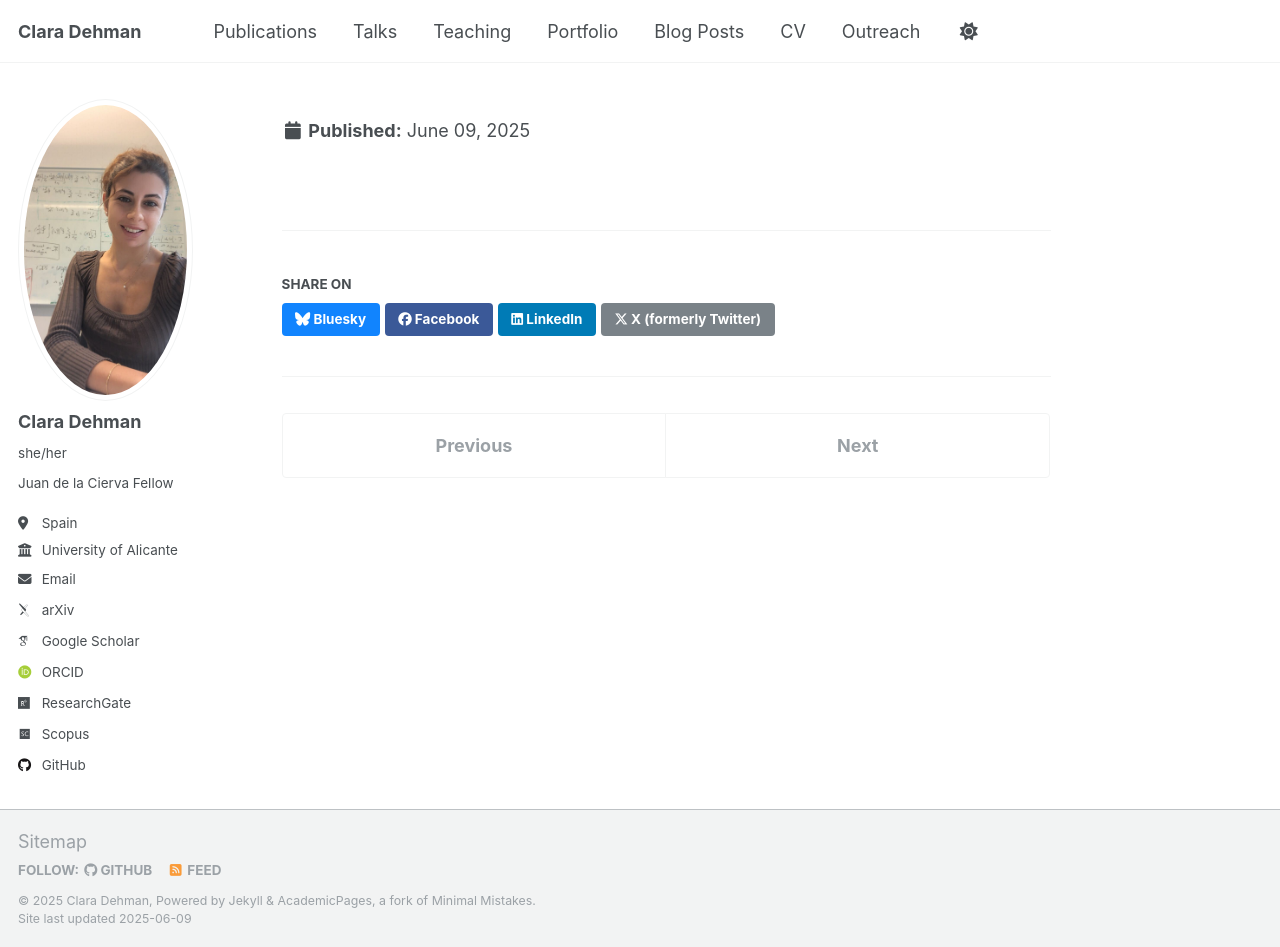
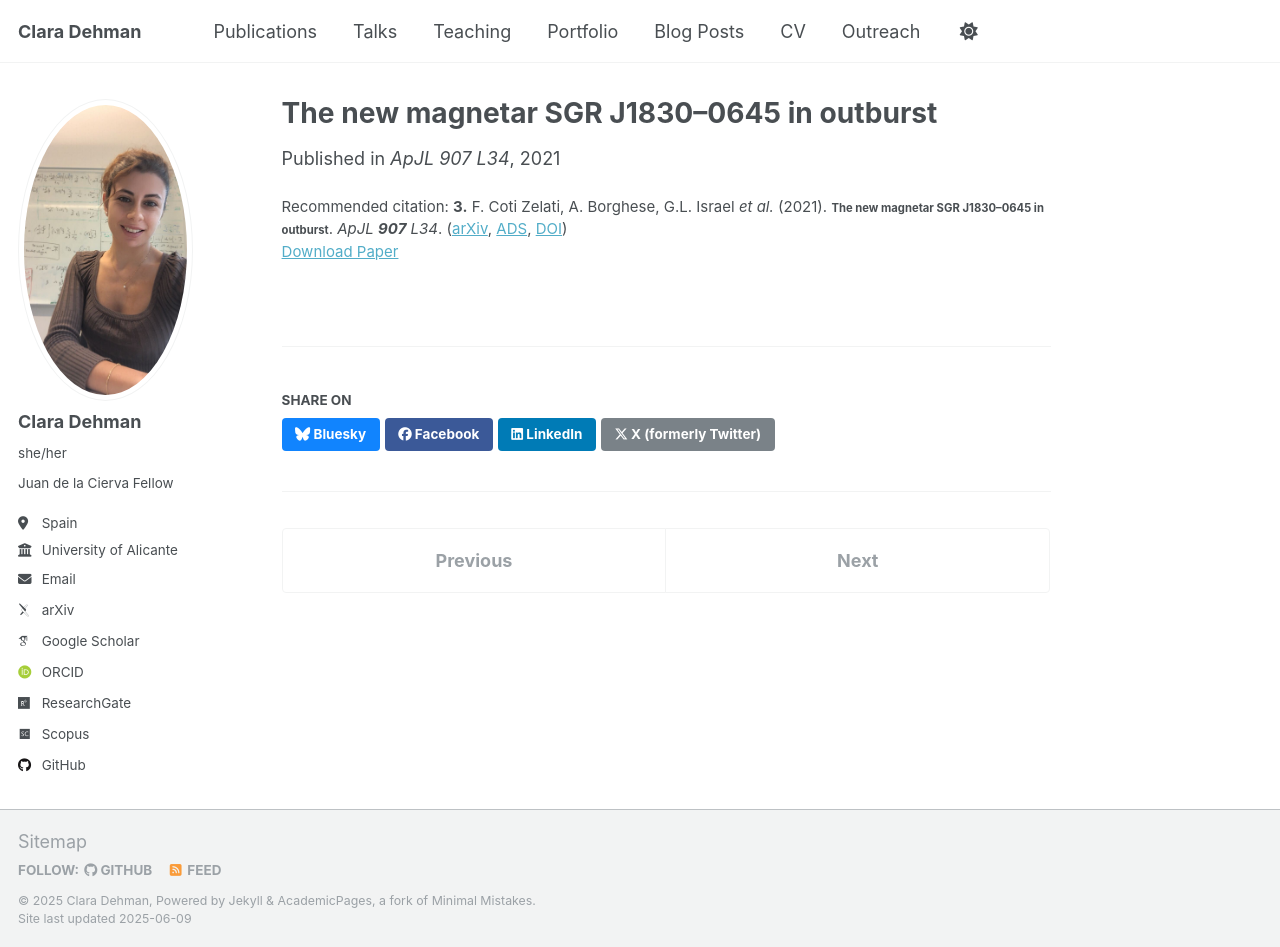
Before and after one commit to ClaraDehman/ClaraDehman.github.io, a Jekyll site: the page built from _publications/2021-01-25-sgr1830-outburst.md, in a window 1280 px wide and 947 px high. Built offline with Jekyll 4.4.1, drawn with Linux system fonts in a browser that asks for light colours; some web fonts are replaced.

Commit message:
fixing an error 2021-01-25-sgr1830-outburst.md

```diff
--- a/_publications/2021-01-25-sgr1830-outburst.md
+++ b/_publications/2021-01-25-sgr1830-outburst.md
@@ -9,6 +9,6 @@ venue: 'ApJL 907 L34'
 paperurl: 'https://iopscience.iop.org/article/10.3847/2041-8213/abda52'
 arxivurl: 'https://arxiv.org/abs/2011.08653'
 doi: 'https://doi.org/10.3847/2041-8213/abda52'
-authors: "F. Coti Zelati, A. Borghese, G.L. Israel et al"
-citation: '<strong>3.</strong> F. Coti Zelati, A. Borghese, G.L. Israel <i>et al.</i> (2021). <small><strong>The new magnetar SGR J1830–0645 in outburst</strong></small>...
+authors: "F. Coti Zelati, A. Borghese, G.L. Israel et al."
+citation: '<strong>3.</strong> F. Coti Zelati, A. Borghese, G.L. Israel <i>et al.</i> (2021). <small><strong>The new magnetar SGR J1830–0645 in outburst</strong></small>. <em>ApJL <b>907</b> L34</em>. (<a href="https://arxiv.org/abs/2011.08653">arXiv</a>, <a href="https://ui.adsabs.harvard.edu/abs/2021ApJ...907L..34C/abstract">ADS</a>, <a href="https://doi.org/10.3847/2041-8213/abda52">DOI</a>)'
 ---
```
